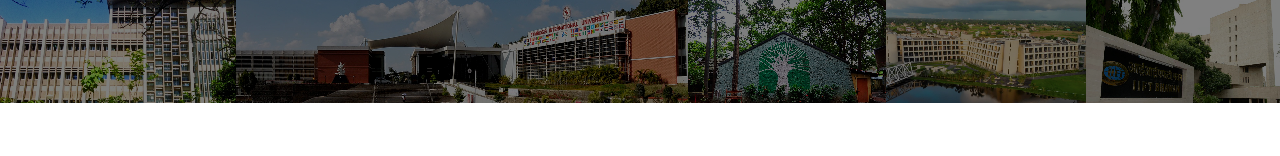
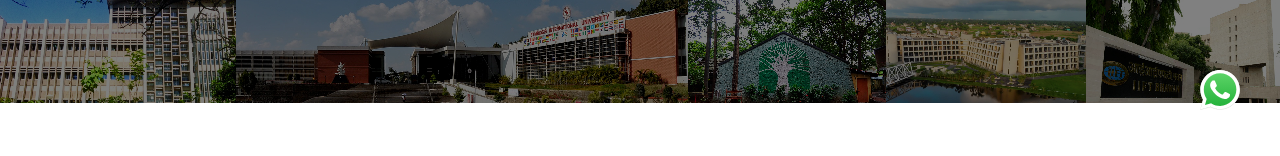
Before and after one commit to bhatvikrant/prep-station, a Next.js app: page / in a window 1280 px wide. Shown: the part 644-800 px from the top of the page. Built offline with nearby package versions, Linux system fonts and the light colour scheme.

Commit message:
fixed Whatsapp logo added

```diff
--- a/src/pages/_app.tsx
+++ b/src/pages/_app.tsx
@@ -1,5 +1,6 @@
 import type { AppProps } from 'next/app'
 import Head from 'next/head'
+import Image from 'next/image'
 
 // GLOBAL CSS
 import 'slick-carousel/slick/slick.css'
@@ -17,6 +18,10 @@ const MyApp = ({ Component, pageProps }: AppProps): JSX.Element => {
       <Component {...pageProps} />
       <Footer />
 
+      <div className="fixed bottom-10 right-10 hover:opacity-90">
+        <Image src="/whatsapp-logo.svg" height="40px" width="40px" />
+      </div>
+
       <Head>
         <title>Prep Station</title>
         <meta
```
Also changed, not shown: public/whatsapp-logo.svg (added).
